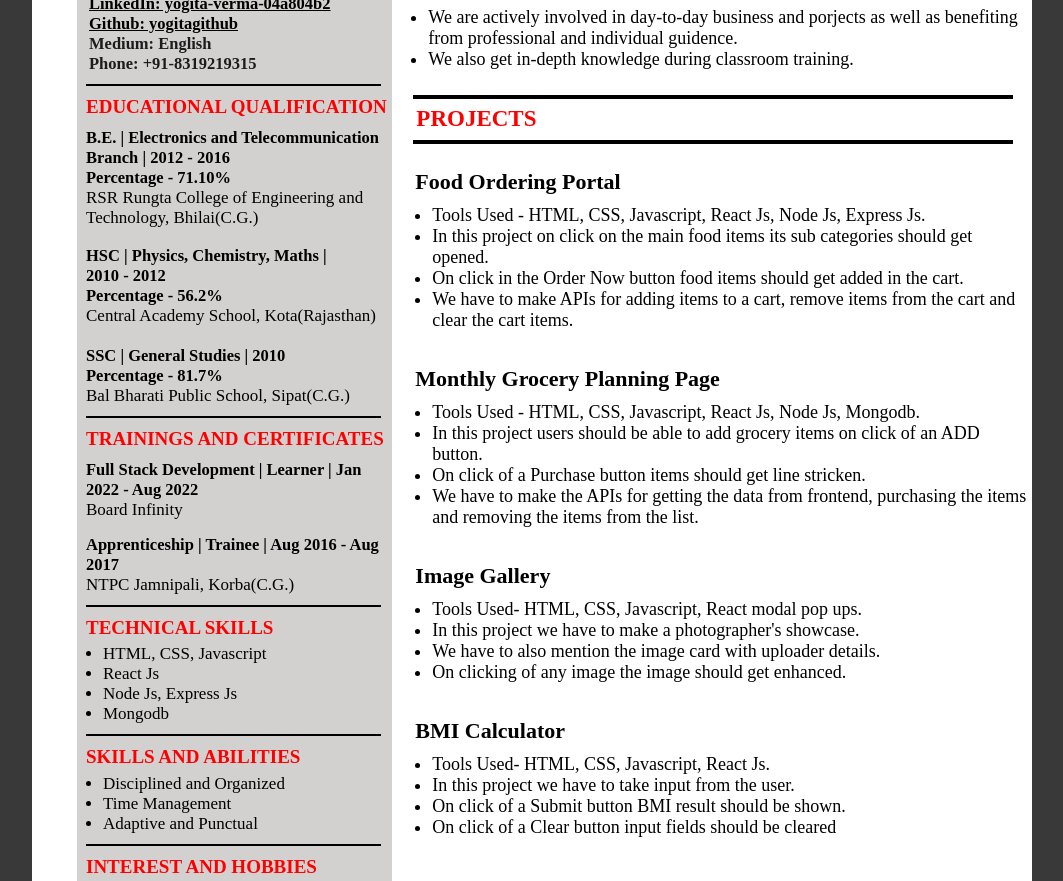
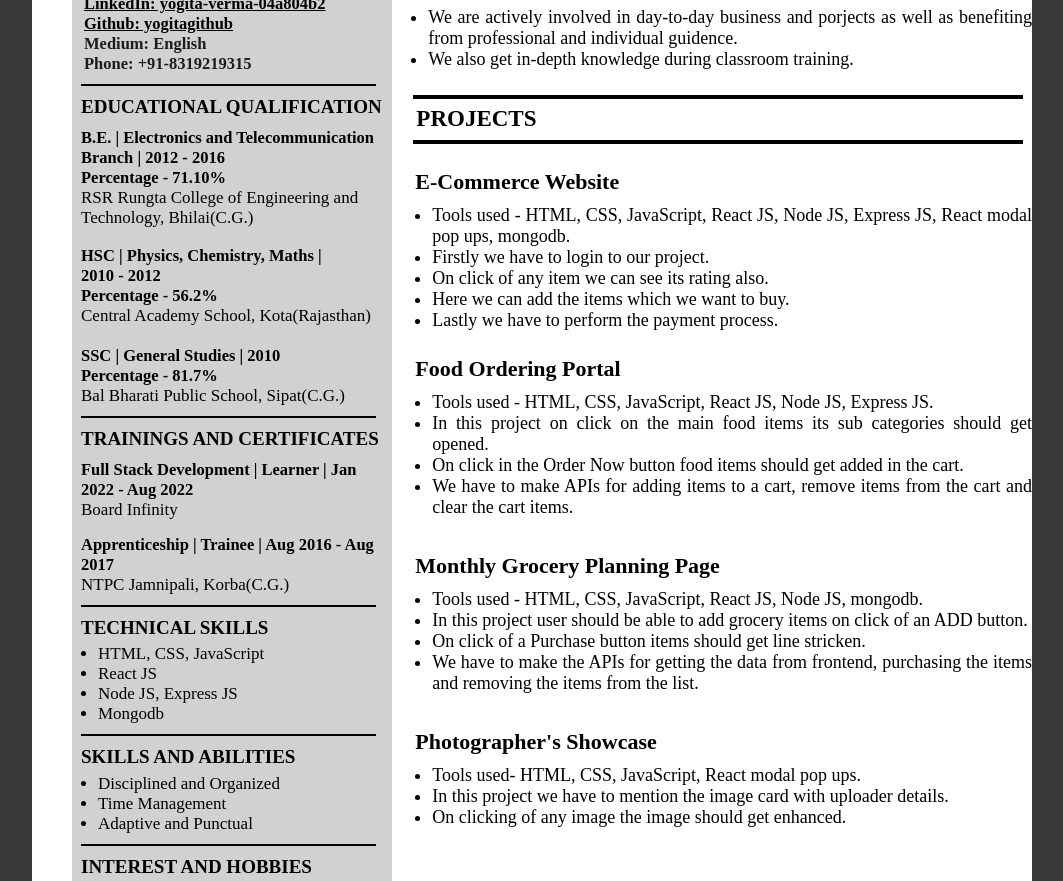
Before and after one commit to yogitagithub/Yogita-Resume, a plain HTML site: page index.html in a window 1280 px wide. Shown: the part 188-1069 px from the top of the page, without its empty margins (108-1171 px from the left). Drawn offline with Linux system fonts and the light colour scheme.

Commit message:
updated resume

```diff
--- a/index.html
+++ b/index.html
@@ -73,9 +73,9 @@
 
                 <p class="skills">TECHNICAL SKILLS</p>
                 <ul class="tertiary">
-                    <li>HTML, CSS, Javascript</li>
-                    <li>React Js</li>
-                    <li>Node Js, Express Js</li>
+                    <li>HTML, CSS, JavaScript</li>
+                    <li>React JS</li>
+                    <li>Node JS, Express JS</li>
                     <li>Mongodb</li>
                 </ul>
                 <p class="fourth-line"></p>
@@ -116,9 +116,21 @@
                 <p class="nineth-line"></p>
 
                 <div>
+                    <p class="commerce">E-Commerce Website</p>
+                    <ul class="website">
+                        <li>Tools used - HTML, CSS, JavaScript, React JS, Node JS, Express JS, React modal pop ups, mongodb.</li>
+                        <li>Firstly we have to login to our project.</li>
+                        <li>On click of any item we can see its rating also.</li>
+                        <li>Here we can add the items which we want to buy.</li>
+                        <li>Lastly we have to perform the payment process.</li>
+                    </ul>
+                </div>
+
+
+                <div>
                     <p class="food">Food Ordering Portal</p>
                     <ul class="order">
-                        <li>Tools Used - HTML, CSS, Javascript, React Js, Node Js, Express Js.</li>
+                        <li>Tools used - HTML, CSS, JavaScript, React JS, Node JS, Express JS.</li>
                         <li>In this project on click on the main food items its sub categories
                             should get opened.</li>
                         <li>On click in the Order Now button food items should get added
@@ -130,9 +142,8 @@
                 <div>
                     <p class="grocery">Monthly Grocery Planning Page</p>
                     <ul class="page">
-                        <li>Tools Used - HTML, CSS, Javascript, React Js, Node Js,
-                            Mongodb.</li>
-                        <li>In this project users should be able to add grocery items on
+                        <li>Tools used - HTML, CSS, JavaScript, React JS, Node JS, mongodb.</li>
+                        <li>In this project user should be able to add grocery items on
                             click of an ADD button.</li>
                         <li>On click of a Purchase button items should get line stricken.</li>
                         <li>We have to make the APIs for getting the data from frontend,
@@ -141,22 +152,11 @@
                 </div>
 
                 <div>
-                    <p class="image">Image Gallery</p>
+                    <p class="image">Photographer's Showcase</p>
                     <ul class="gallery">
-                        <li>Tools Used- HTML, CSS, Javascript, React modal pop ups.</li>
-                        <li>In this project we have to make a photographer's showcase.</li>
-                        <li>We have to also mention the image card with uploader details.</li>
+                        <li>Tools used- HTML, CSS, JavaScript, React modal pop ups.</li>
+                        <li>In this project we have to mention the image card with uploader details.</li>
                         <li>On clicking of any image the image should get enhanced.</li>
-                    </ul>
-                </div>
-
-                <div>
-                    <p class="bmi">BMI Calculator</p>
-                    <ul class="calculate">
-                        <li>Tools Used- HTML, CSS, Javascript, React Js.</li>
-                        <li>In this project we have to take input from the user.</li>
-                        <li>On click of a Submit button BMI result should be shown.</li>
-                        <li>On click of a Clear button input fields should be cleared</li>
                     </ul>
                 </div>
 
--- a/resume.css
+++ b/resume.css
@@ -14,9 +14,8 @@ body{
 
 .main{
     position: relative;
-    width: 100%;
     max-width: 1000px;
-    min-height: 1170px;
+    min-height: 1130px;
     display: grid;
     grid-template-columns: 1fr 1.7fr;
     background: white;
@@ -27,7 +26,7 @@ body{
     position: relative;
     background: rgb(211, 208, 208);
     margin-top: 37px;
-    margin-left: 45px;
+    margin-left: 40px;
     margin-right: 10px;
     margin-bottom: 30px;
 }
@@ -72,7 +71,7 @@ body{
     font-size: 19px;
     font-weight: 700;
     letter-spacing: normal;
-    color: red;
+    color: black;
     margin-top: 10px;
     margin-left: 9px;
 }
@@ -81,7 +80,7 @@ body{
     margin-top: 10px;
     margin-left: 9px;
     font-size: 16.5px;
-    font-weight: 700;
+    font-weight: 600;
 }
 
 .college{
@@ -93,7 +92,7 @@ body{
     margin-left: 9px;
     margin-top: 18px;
     font-size: 16.5px;
-    font-weight: 700;
+    font-weight: 600;
 }
 
 .school{
@@ -105,7 +104,7 @@ body{
     margin-left: 9px;
     margin-top: 20px;
     font-size: 16.5px;
-    font-weight: 700;
+    font-weight: 600;
 }
 
 .school-name{
@@ -125,7 +124,7 @@ body{
     font-size: 19px;
     font-weight: 700;
     letter-spacing: normal;
-    color: red;
+    color: black;
     margin-top: 10px;
     margin-left: 9px;
 }
@@ -134,7 +133,7 @@ body{
     margin-top: 10px;
     margin-left: 9px;
     font-size: 16.5px;
-    font-weight: 700;
+    font-weight: 600;
 }
 
 .primary{
@@ -146,7 +145,7 @@ body{
     margin-top: 15px;
     margin-left: 9px;
     font-size: 16.5px;
-    font-weight: 700;
+    font-weight: 600;
 }
 
 .secondary{
@@ -166,7 +165,7 @@ body{
     font-size: 19px;
     font-weight: 700;
     letter-spacing: normal;
-    color: red;
+    color: black;
     margin-top: 10px;
     margin-left: 9px;
 }
@@ -175,7 +174,7 @@ body{
     font-size: 19px;
     font-weight: 700;
     letter-spacing: normal;
-    color: red;
+    color: black;
     margin-top: 10px;
     margin-left: 9px;
 }
@@ -214,7 +213,7 @@ body{
     font-size: 19px;
     font-weight: 700;
     letter-spacing: normal;
-    color: red;
+    color: black;
     margin-top: 10px;
     margin-left: 9px;
 }
@@ -228,7 +227,7 @@ body{
 
 .sixth-line{
     background: black;
-    width: 600px;
+    width: 610px;
     height: 4px;
     margin-left: 11px;
     margin-top: 45px;
@@ -238,14 +237,14 @@ body{
     font-size: 23px;
     font-weight: 700;
     letter-spacing: normal;
-    color: red;
+    color: black;
     margin-top: 10px;
     margin-left: 14px;
 }
 
 .seventh-line{
     background: black;
-    width: 600px;
+    width: 610px;
     height: 4px;
     margin-left: 11px;
     margin-top: 8px;
@@ -275,11 +274,12 @@ body{
     margin-left: 26px;
     margin-top: 10px;
     font-size: 18px;
+    text-align: justify;
 }
 
 .eighth-line{
     background: black;
-    width: 600px;
+    width: 610px;
     height: 4px;
     margin-left: 11px;
     margin-top: 25px;
@@ -289,14 +289,14 @@ body{
     font-size: 23px;
     font-weight: 700;
     letter-spacing: normal;
-    color: red;
+    color: black;
     margin-top: 7px;
     margin-left: 14px;
 }
 
 .nineth-line{
     background: black;
-    width: 600px;
+    width: 610px;
     height: 4px;
     margin-left: 11px;
     margin-top: 8px;
@@ -315,6 +315,7 @@ body{
     margin-left: 30px;
     margin-top: 10px;
     font-size: 18px;
+    text-align: justify;
 }
 
 .grocery{
@@ -330,6 +331,7 @@ body{
     margin-left: 30px;
     margin-top: 10px;
     font-size: 18px;
+    text-align: justify;
 }
 
 .image{
@@ -345,6 +347,7 @@ body{
     margin-left: 30px;
     margin-top: 10px;
     font-size: 18px;
+    text-align: justify;
 }
 
 .bmi{
@@ -360,9 +363,26 @@ body{
     margin-left: 30px;
     margin-top: 10px;
     font-size: 18px;
+    text-align: justify;
 }
 
 .img{
     margin-left: 425px;
-    margin-top: 110px;
+    margin-top: 70px;
 }
+
+.commerce{
+    font-size: 22px;
+    font-weight: 550;
+    letter-spacing: normal;
+    color: black;
+    margin-left: 13px;
+    margin-top: 25px;
+}
+
+.website{
+    margin-left: 30px;
+    margin-top: 10px;
+    font-size: 18px;
+    text-align: justify;
+}
```
